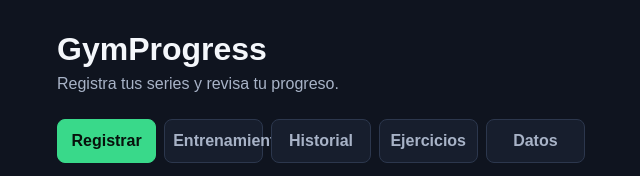
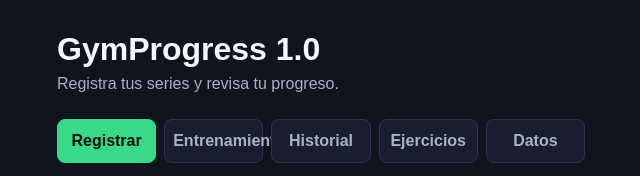
Before and after one commit to adrianmihairada/gym-progress-pwa, a plain HTML site: page index.html in a window 1280 px wide. Shown: the top 176 px of the page, 319-959 px from the left. Drawn offline with nearby package versions, Linux system fonts and the light colour scheme.

Commit message:
prueba 3 de lo mismo que he fallado en los primeros dos intentos

```diff
--- a/index.html
+++ b/index.html
@@ -4,7 +4,7 @@
   <meta charset="UTF-8">
   <meta name="viewport" content="width=device-width, initial-scale=1.0">
   <meta name="theme-color" content="#121826">
-  <title>GymProgress 1.0</title>
+  <title>GymProgress</title>
   <link rel="manifest" href="manifest.json">
   <link rel="stylesheet" href="style.css">
   <script src="https://cdn.jsdelivr.net/npm/chart.js" defer></script>
@@ -13,7 +13,7 @@
 <body>
   <main class="app">
     <header class="app-header">
-      <h1>GymProgress</h1>
+      <h1>GymProgress 1.0</h1>
       <p>Registra tus series y revisa tu progreso.</p>
     </header>
 
```
